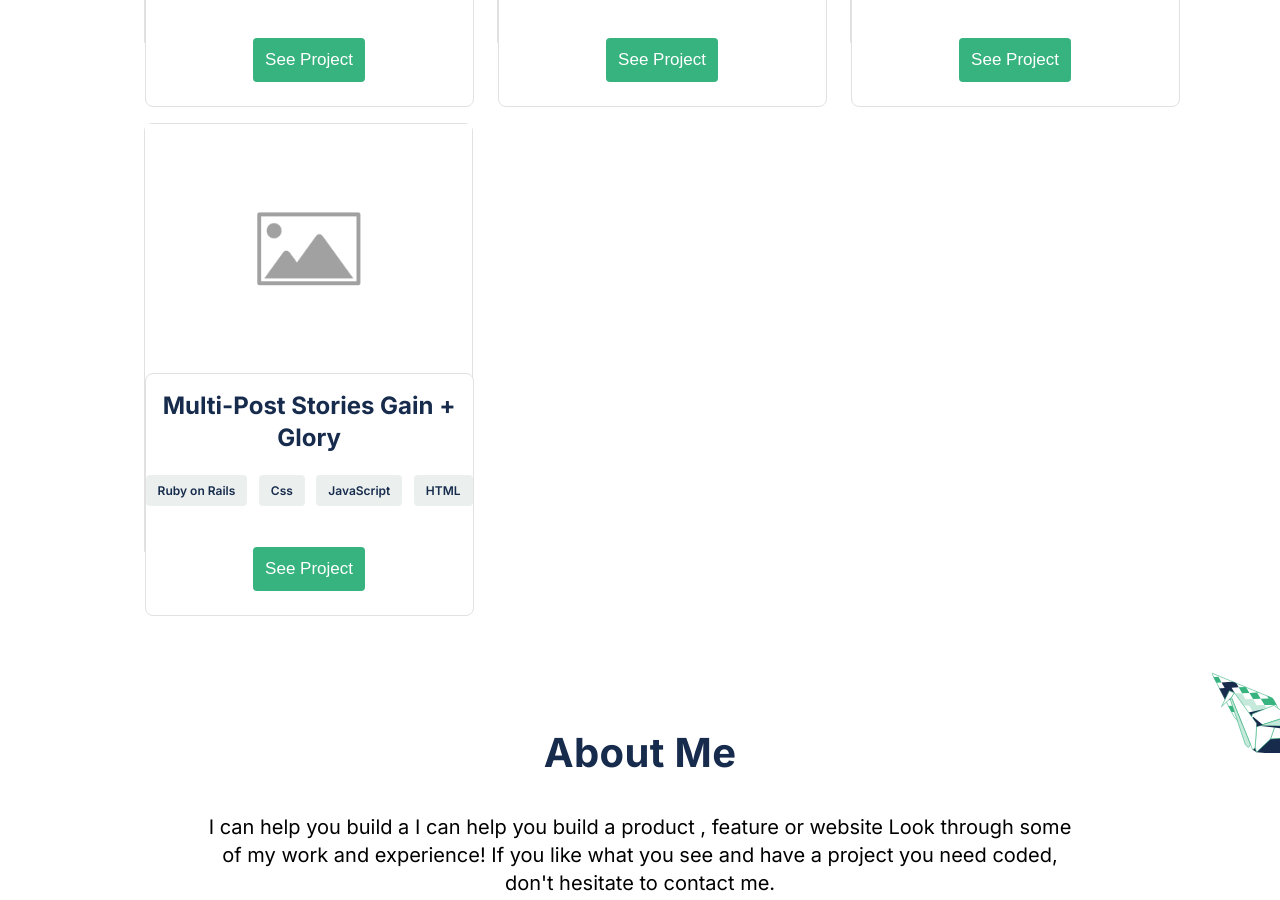
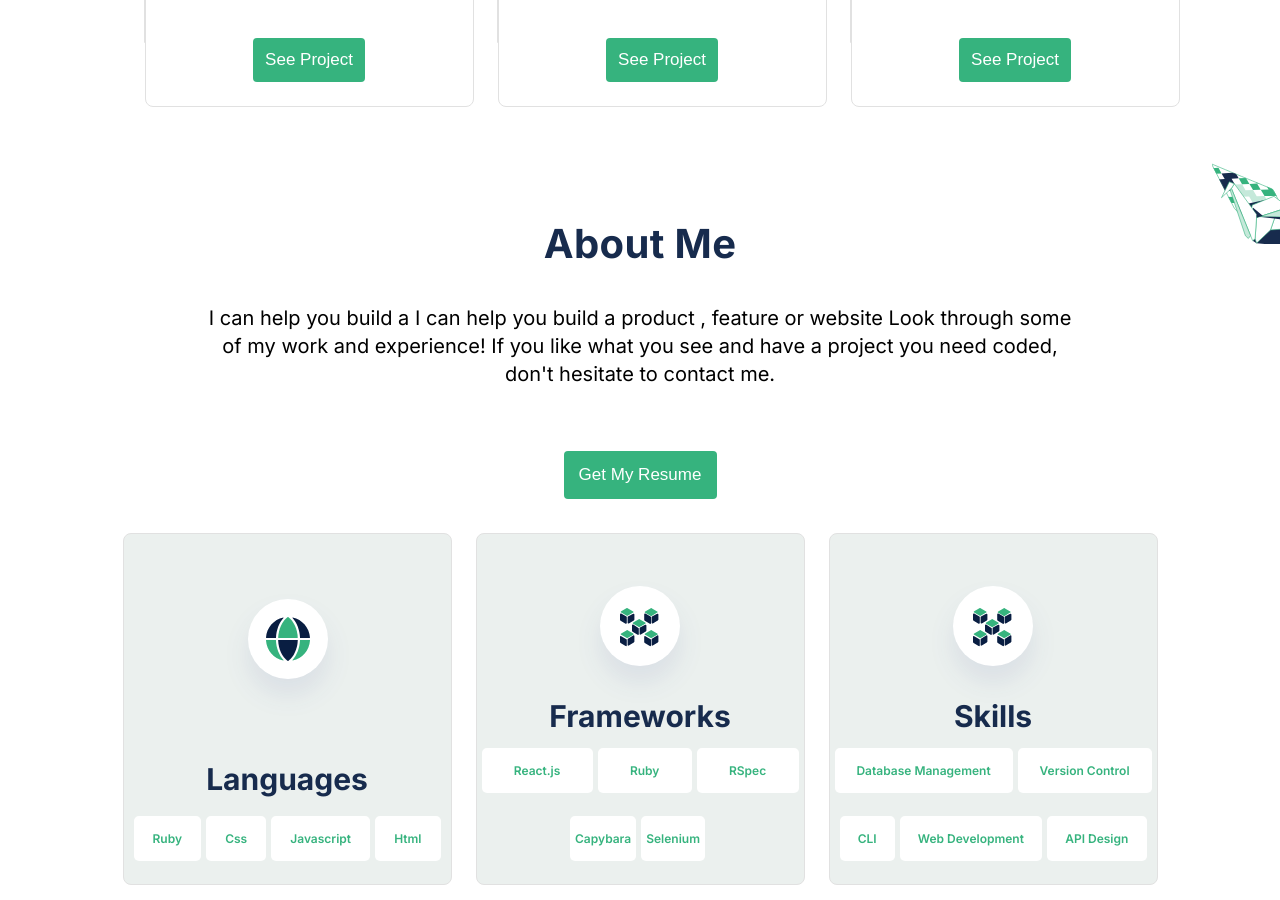
Before and after one commit to waiyankyaw961999/Microverse-portofolio, a website: page index.html in a window 1280 px wide. Shown: the part 2281-3181 px from the top of the page. Drawn offline with Linux system fonts and the light colour scheme.

Commit message:
Update index.html

```diff
--- a/index.html
+++ b/index.html
@@ -243,31 +243,6 @@
             </div>
           </div>
         </div>
-        <div class="box flex flex-col">
-          <div class="box-img">
-            <img
-              class="w-full h-full"
-              src="./assets/images/img-placeholder.png"
-              alt="imgPlaceholder"
-            />
-          </div>
-          <div class="box-content fw-600">
-            <h2 class="">Multi-Post Stories Gain + Glory</h2>
-            <div class="tags">
-              <ul class="flex w-full justify-between">
-                <li>Ruby on Rails</li>
-                <li>Css</li>
-                <li>JavaScript</li>
-                <li>HTML</li>
-              </ul>
-            </div>
-            <div class="flex justify-center">
-              <button class="text-center btn text-white" type="button">
-                See Project
-              </button>
-            </div>
-          </div>
-        </div>
       </div>
     </section>
 
@@ -291,10 +266,10 @@
 
     <section class="info-section">
       <div class="info-box language">
-        <div class="info-content text-dark">
+        <div class="language-content info-content text-dark">
           <h2 class="text-center">Languages</h2>
           <ul class="language-list w-full">
-            <li>Ruby on rails</li>
+            <li>Ruby</li>
             <li>Css</li>
             <li>Javascript</li>
             <li>Html</li>
@@ -307,7 +282,7 @@
           <h2 class="text-center">Frameworks</h2>
           <ul class="framework-list framework-list-1 w-full">
             <li>React.js</li>
-            <li>Ruby on Rails</li>
+            <li>Ruby</li>
             <li>RSpec</li>
           </ul>
           <ul class="framework-list framework-list-2 w-full">
@@ -334,14 +309,19 @@
     </section>
 
     <section class="contact-section relative">
+      <div class="contact-container">
         <div class="contact-header">
           <h2 class="">
-          I'm always interested in hearing about new projects, so if you'd like
-          to chat please get in touch.
+            I'm always interested in hearing about new projects, so if you'd
+            like to chat please get in touch.
           </h2>
         </div>
         <div class="contact-form">
-        <form action="https://formspree.io/f/xgebdabq" method="POST" class="flex flex-col">
+          <form
+            action="https://formspree.io/f/xgebdabq"
+            method="POST"
+            class="flex flex-col"
+          >
             <input
               maxlength="30"
               class="contact-input text-dark"
@@ -368,17 +348,20 @@
               placeholder="Hey I'd like to connect to..."
             ></textarea>
 
+            <div class="btn-wrapper">
               <button type="submit" class="bg-primary text-center">
                 <span class="text-white">Get in touch</span>
               </button>
+            </div>
           </form>
 
           <h4 class="text-center text-dark">wykdev@gmail.com</h4>
         </div>
-      <div class="contact-bg"></div>
+      </div>
+      <div class="bg-frames absolute"></div>
+
     </section>
-
-    <footer>
+    <footer class="">
       <ul class="social-link flex justify-center">
         <li>
           <a href="#twitter" target="_blank" rel="noopener noreferrer"
```
Lines whose indentation alone changed are shown as unchanged.
